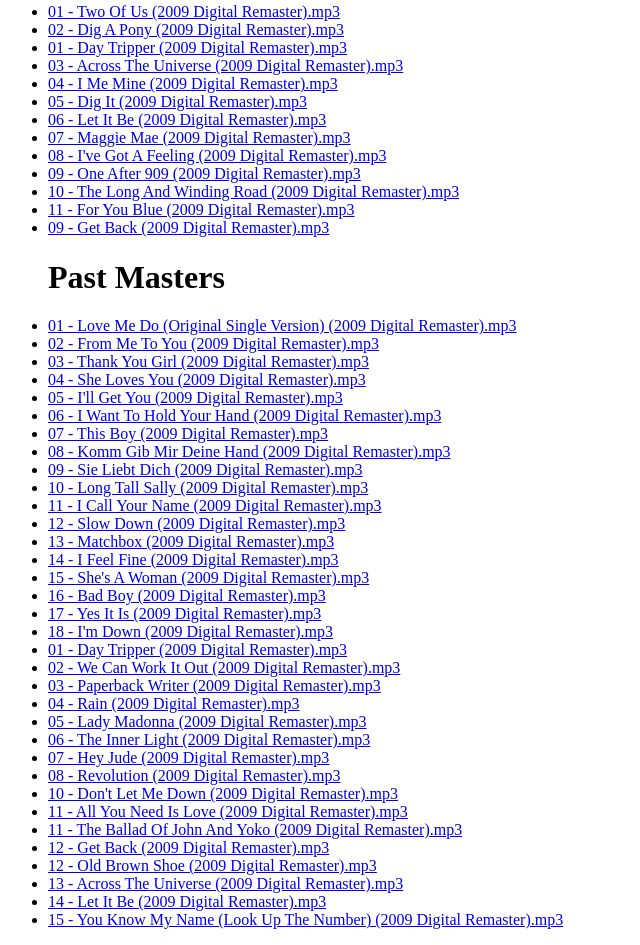
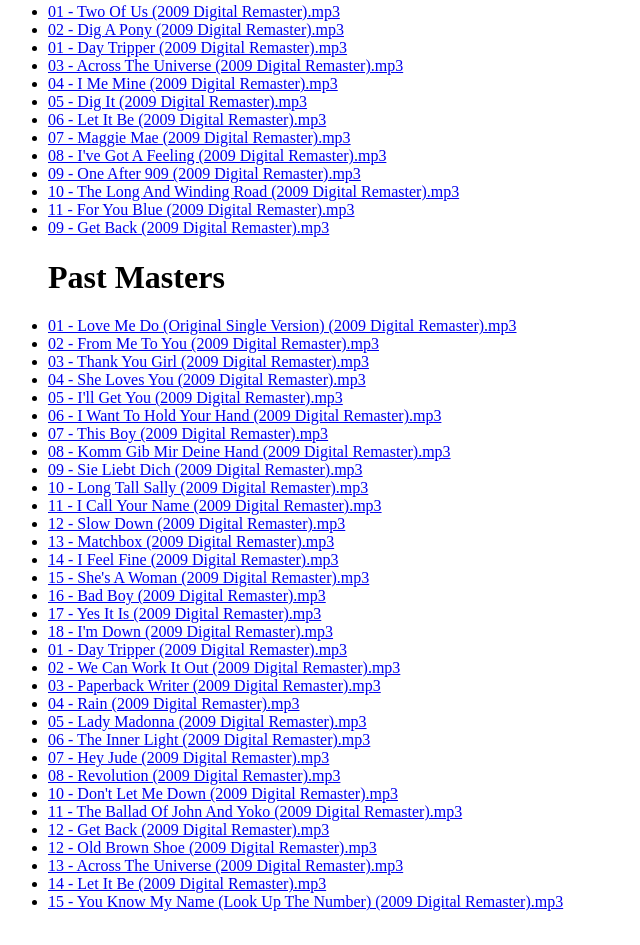
Before and after one commit to BrodyHmorestuff/BrodyHmorestuff.github.io, a plain HTML site: page beat/index.html in a window 1280 px wide. Shown: the part 4396-5341 px from the top of the page, without its empty margins (0-640 px from the left). Drawn offline with Linux system fonts and the light colour scheme.

Commit message:
Update index.html

```diff
--- a/beat/index.html
+++ b/beat/index.html
@@ -688,9 +688,6 @@
 			<a href="\beat\10 - Don't Let Me Down (2009 Digital Remaster).mp3">10 - Don't Let Me Down (2009 Digital Remaster).mp3</a>
 		</li>
 		<li>
-			<a href="\beat\11 - All You Need Is Love (2009 Digital Remaster).mp3">11 - All You Need Is Love (2009 Digital Remaster).mp3</a>
-		</li>
-		<li>
 			<a href="\beat\11 - The Ballad Of John And Yoko (2009 Digital Remaster).mp3">11 - The Ballad Of John And Yoko (2009 Digital Remaster).mp3</a>
 		</li>
 		<li>
```
